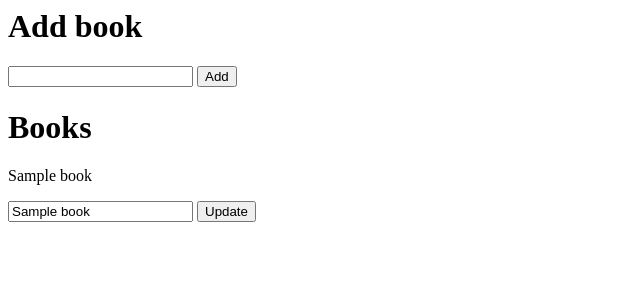
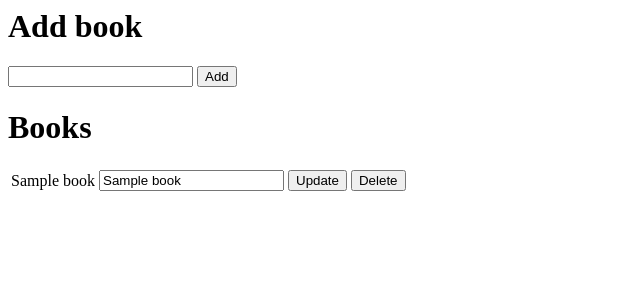
Before and after one commit to galind/flask-crud-app, a Flask app: page / in a window 1280 px wide. Shown: the top 300 px of the page, without its empty margins (0-640 px from the left). Run offline with Flask 3, Linux system fonts and the light colour scheme; tables that the repository leaves empty hold one stand-in row (values such as "Sample post").

Commit message:
Added delete form and updated general structure

```diff
--- a/templates/home.html
+++ b/templates/home.html
@@ -7,13 +7,27 @@
     </form>
 
     <h1>Books</h1>
+    <table>
       {% for book in books %}
-        <p>{{book.title}}</p>
-        <form method="POST" action="/update">
-            <input type="hidden" value="{{book.title}}" name="old_title">
-            <input type="text" value="{{book.title}}" name="new_title">
+        <tr>
+          <td>
+            {{ book.title }}
+          </td>
+          <td>
+            <form method="POST" action="/update" style="display: inline">
+              <input type="hidden" value="{{ book.title }}" name="old_title">
+              <input type="text" value="{{ book.title }}" name="new_title">
               <input type="submit" value="Update">
             </form>
+          </td>
+          <td>
+            <form method="POST" action="/delete" style="display: inline">
+              <input type="hidden" value="{{ book.title }}" name="title">
+              <input type="submit" value="Delete">
+            </form>
+          </td>
+        </tr>
       {% endfor %}
+    </table>
   </body>
 </html>
```
Lines whose indentation alone changed are shown as unchanged.
